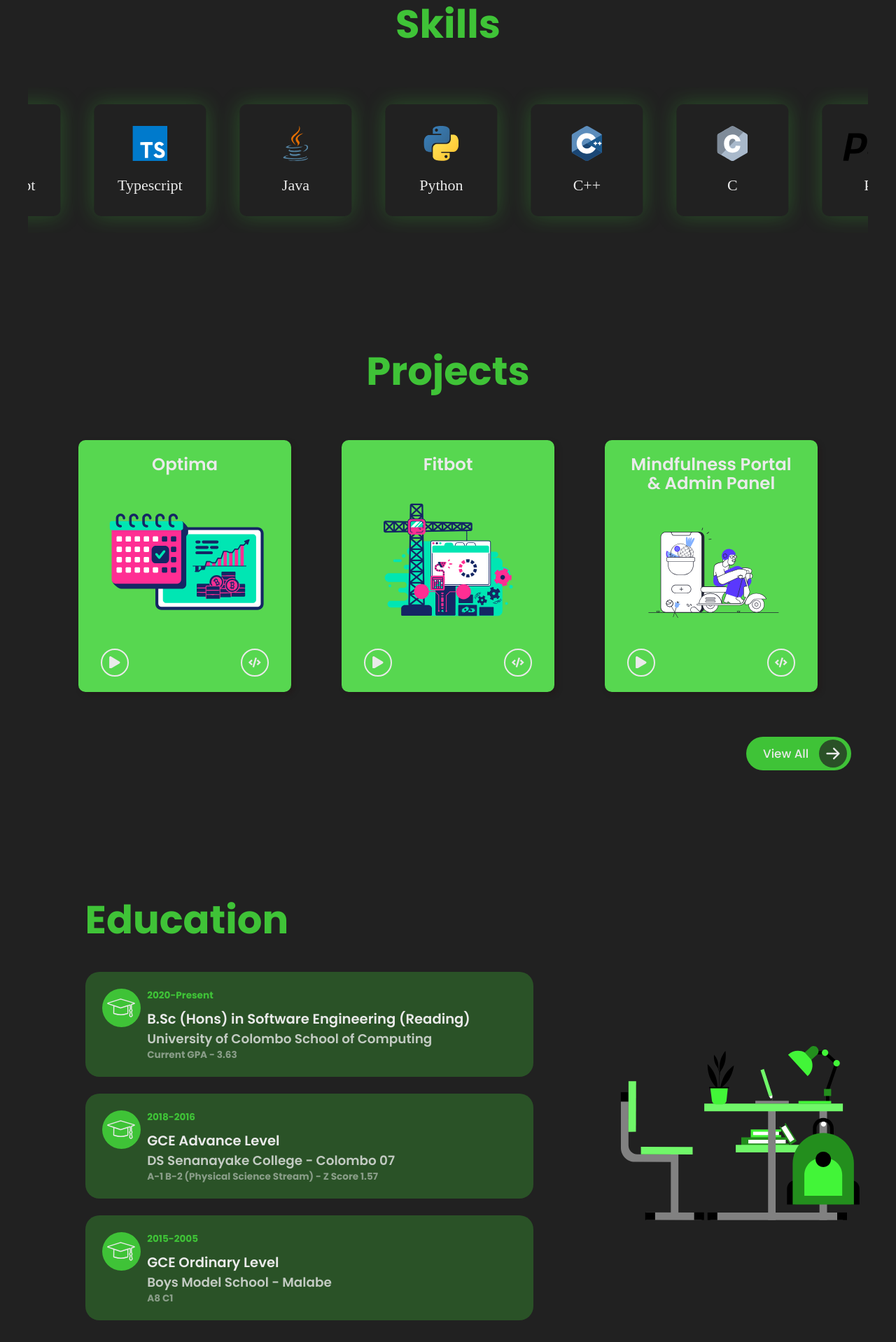
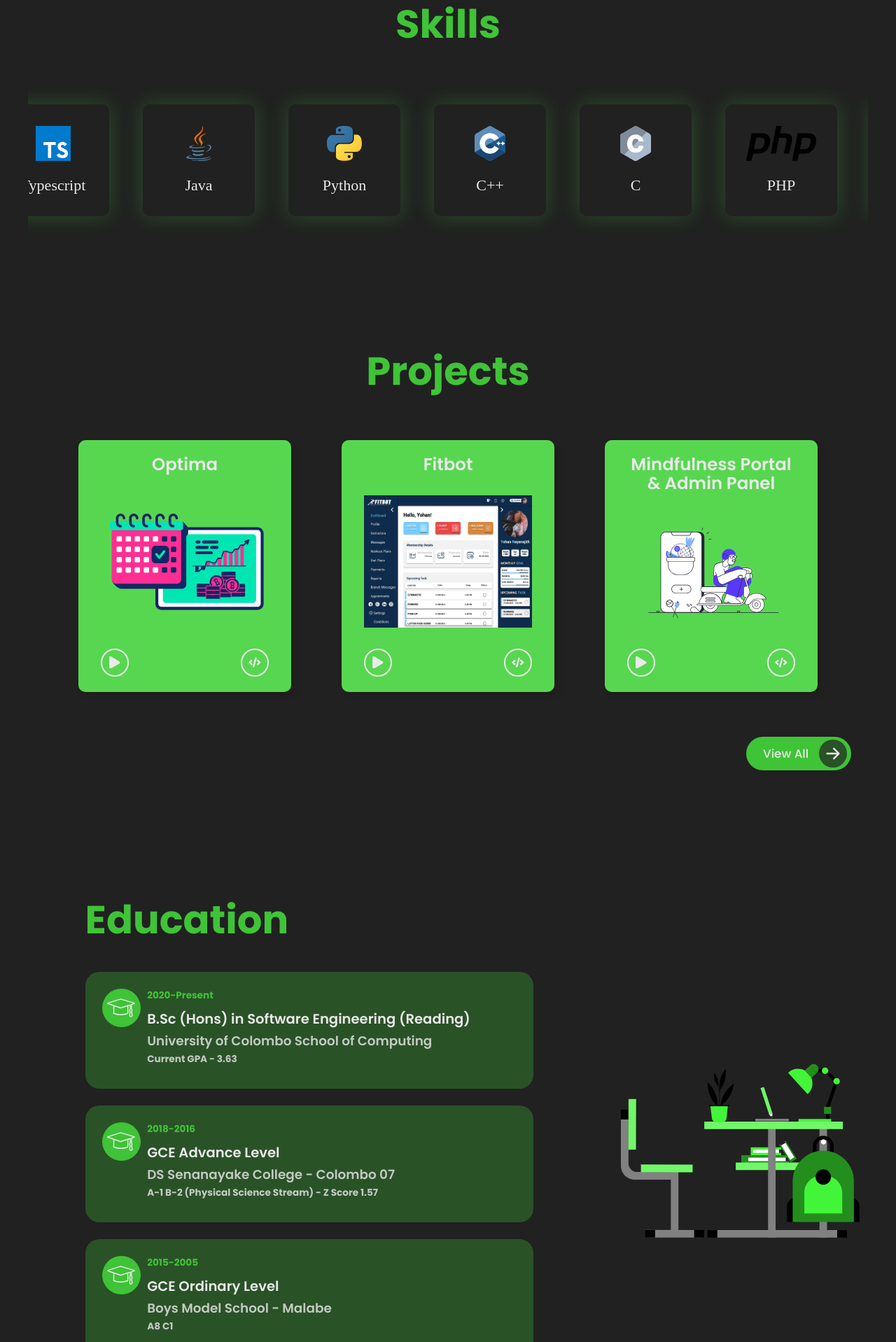
Before and after one commit to YohanNayanajith/portfolio, a React (Create React App) app: page / in a window 1280 px wide. Shown: the part 1640-3558 px from the top of the page at 70% size. Built offline with nearby package versions, Linux system fonts and the light colour scheme; a web font is replaced by a local one.

Commit message:
Add a image

```diff
--- a/src/components/Education/Education.css
+++ b/src/components/Education/Education.css
@@ -34,7 +34,7 @@
     align-items:flex-start;
     justify-content: flex-start;
     width: 90%;
-    height: 150px;
+    /* height: 150px; */
     padding: 1.5rem;
     border-radius: 20px;
     margin-bottom: 1.5rem;
@@ -76,6 +76,7 @@
     font-family: var(--primaryFont);
     font-size: 1.15rem;
     font-weight: 600;
+    padding: 3px 0 3px;
 }
 
 .education-image {
@@ -130,7 +131,7 @@
     .education-card {
         padding: 1rem;
         margin-bottom: 1.5rem;
-        height: 130px;
+        /* height: 130px; */
     }
     .educard-img {
         border-radius: 50%;
--- a/src/components/Education/EducationCard.js
+++ b/src/components/Education/EducationCard.js
@@ -33,7 +33,7 @@ function EducationCard({ id, institution, course, score, startYear, endYear }) {
                     <h6 style={{color: theme.primary}}>{startYear}-{endYear}</h6>
                     <h4 style={{color: theme.tertiary}}>{course}</h4>
                     <h5 style={{color: theme.tertiary80}}>{institution}</h5>
-                    <h6 style={{color: theme.tertiary50}}>{score}</h6>
+                    <h6 style={{color: theme.tertiary80}}>{score}</h6>
                 </div>
             </div>
         </Fade>
--- a/src/components/Skills/Skills.js
+++ b/src/components/Skills/Skills.js
@@ -25,7 +25,7 @@ function Skills() {
                 <div className="skill--scroll">
                     <Marquee
                         gradient={false}
-                        speed={80}
+                        speed={100}
                         pauseOnHover={true}
                         pauseOnClick={true}
                         delay={0}
--- a/src/data/projectsData.js
+++ b/src/data/projectsData.js
@@ -6,6 +6,7 @@ import five from '../assets/svg/projects/five.svg'
 import six from '../assets/svg/projects/six.svg'
 import seven from '../assets/svg/projects/seven.svg'
 import eight from '../assets/svg/projects/eight.svg'
+import fitbot from '../assets/svg/projects/Personal Account - Dashboard-new.jpg'
 
 
 export const projectsData = [
@@ -25,7 +26,7 @@ export const projectsData = [
         tags: ['HTML', 'CSS', 'Jquery','JAVA EE'],
         code: 'https://github.com/FITBOT-Gym-Management-System/Fitbot',
         demo: 'https://github.com/FITBOT-Gym-Management-System/Fitbot',
-        image: two
+        image: fitbot
     },
     {
         id: 3,
```
Also changed, not shown: src/assets/svg/projects/Personal Account - Dashboard-new.jpg (added).
